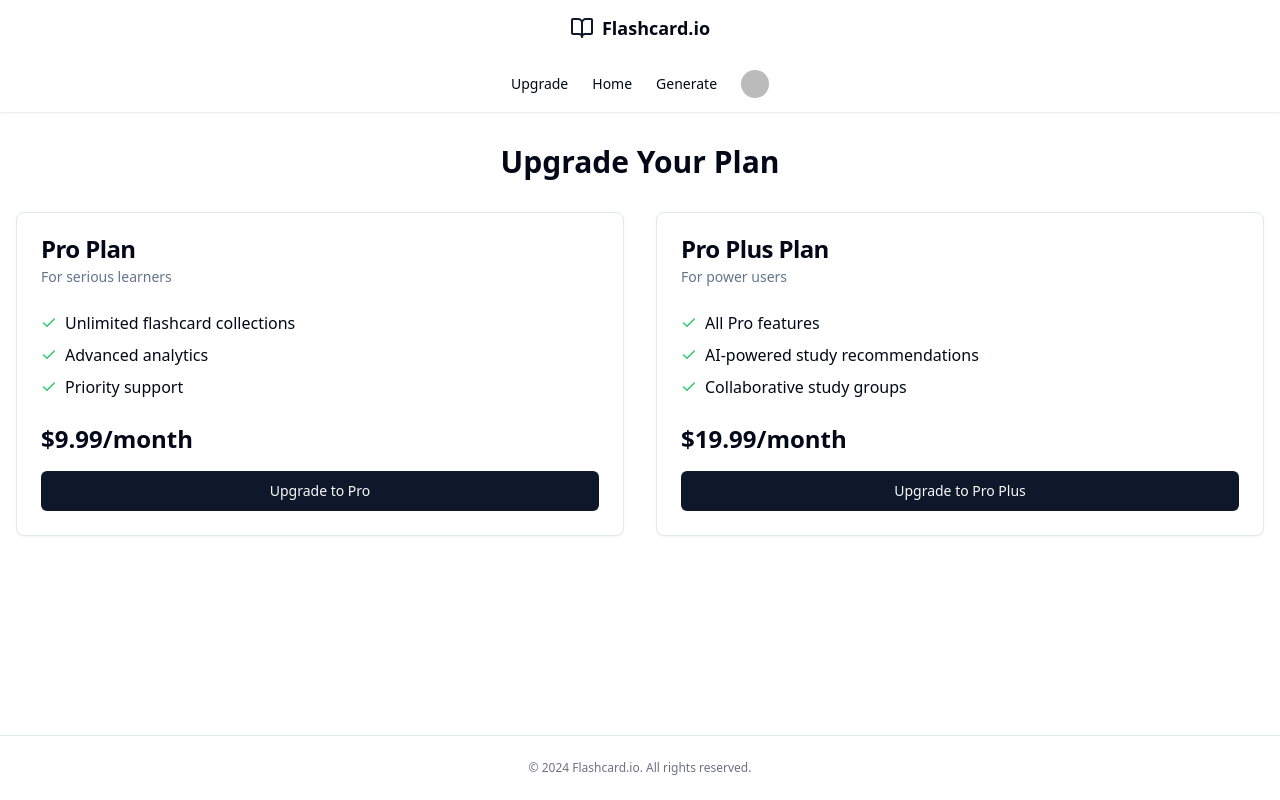
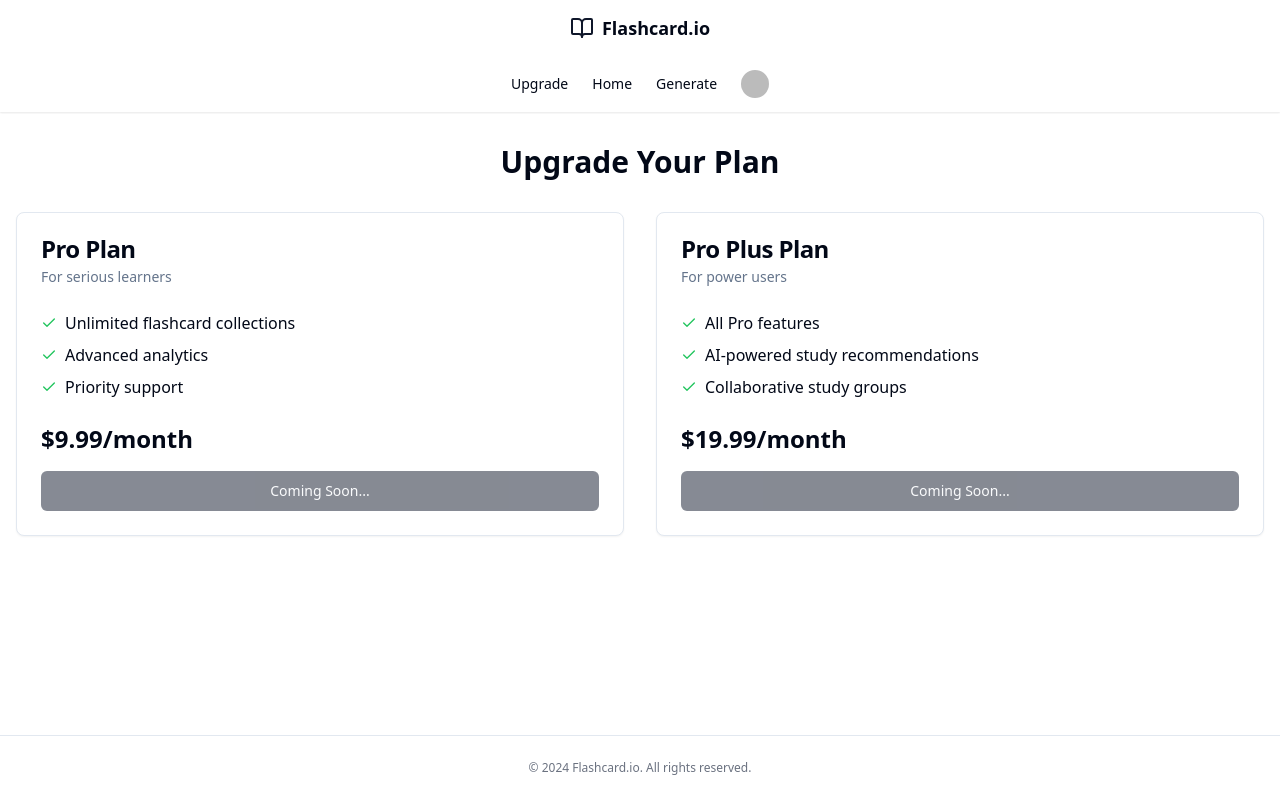
Before and after one commit to hkurdi/flashcard.io, a Next.js app: page /upgrade in a window 1280 px wide. Built offline with nearby package versions, Linux system fonts and the light colour scheme; no server answers; sample sign-in values are in the browser's storage; some icons are missing.

Commit message:
Disabled stripe upgrades for now

```diff
--- a/src/app/layout.tsx
+++ b/src/app/layout.tsx
@@ -6,8 +6,8 @@ import { ClerkProvider } from "@clerk/nextjs";
 // const inter = Inter({ subsets: ["latin"] });
 
 export const metadata: Metadata = {
-  title: "Create Next App",
-  description: "Generated by create next app",
+  title: "Flashcard.io | Elevate Your Study Sessions",
+  description: "AI Flashcard Generator",
 };
 
 export default function RootLayout({
--- a/src/app/upgrade/page.tsx
+++ b/src/app/upgrade/page.tsx
@@ -126,10 +126,10 @@ const handleProPlusClick = async () => {
               <p className="text-2xl font-bold mb-4">$9.99/month</p>
               <Button
                 onClick={handleProClick}
-                disabled={isLoading.pro}
+                disabled={true}
                 className="w-full"
               >
-                {isLoading.pro ? <Loader size="small" /> : "Upgrade to Pro"}
+                {isLoading.pro ? <Loader size="small" /> : "Coming Soon..."}
               </Button>
             </CardContent>
           </Card>
@@ -156,10 +156,10 @@ const handleProPlusClick = async () => {
               <p className="text-2xl font-bold mb-4">$19.99/month</p>
               <Button
                 onClick={handleProPlusClick}
-                disabled={isLoading.proPlus}
-                className="w-full"
+                disabled={true}
+                className="w-full disabled"
               >
-                {isLoading.proPlus ? <Loader size="small" /> : "Upgrade to Pro Plus"}
+                {isLoading.proPlus ? <Loader size="small" /> : "Coming Soon..."}
               </Button>
             </CardContent>
           </Card>
```
Also changed, not shown: src/lambda/handler.ts (line endings or trailing spaces).
